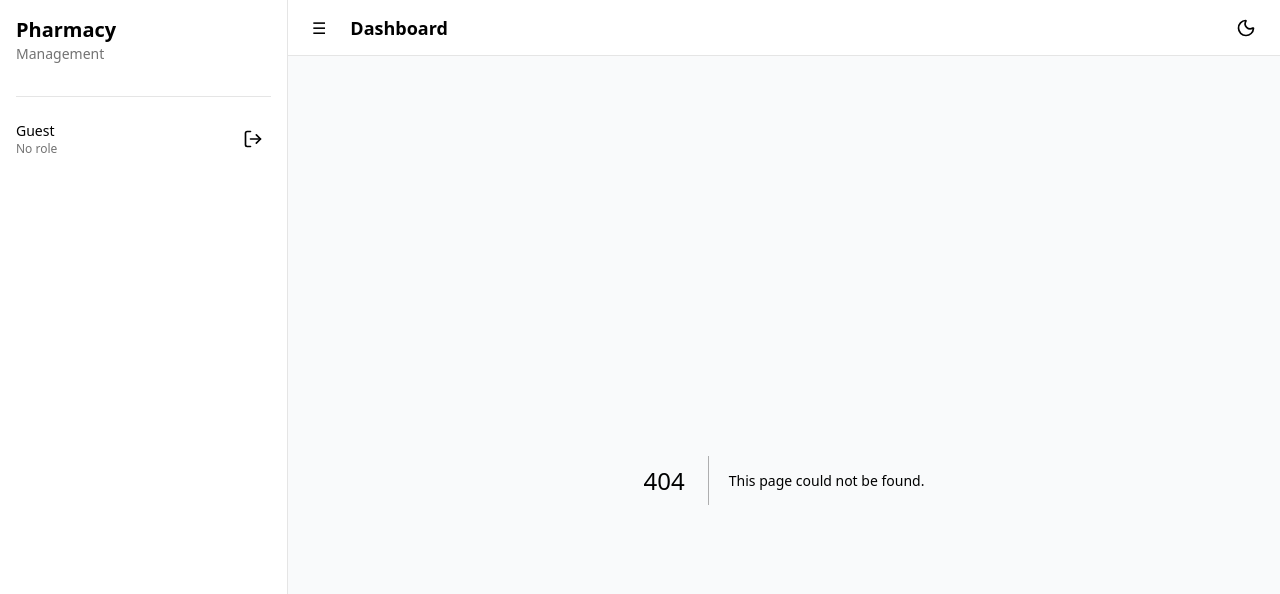
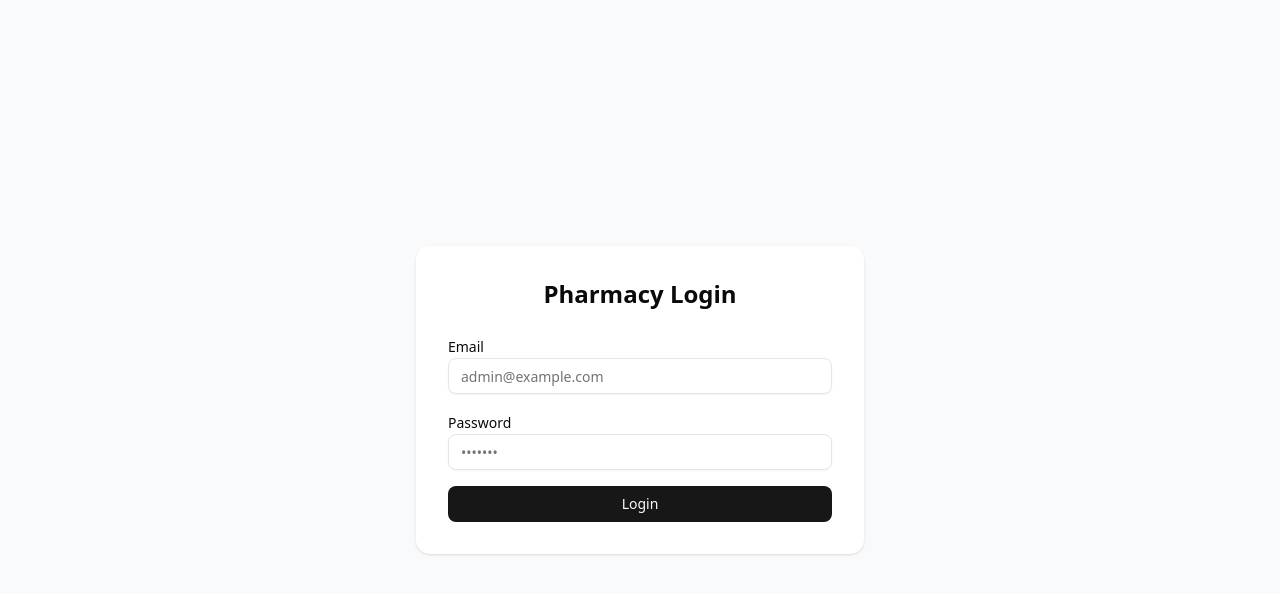
Before and after one commit to Jobayer98/pharmacy-management-frontend, a Next.js app: page /login in a window 1280 px wide. Before the commit this address had no page. Shown: the top 594 px of the page. Built offline with nearby package versions, Linux system fonts and the light colour scheme.

Commit message:
feat(auth): add login page with mock authentication and role detection

```diff
--- /dev/null
+++ b/src/app/(auth)/login/page.tsx
@@ -0,0 +1,74 @@
+"use client";
+
+import React, { useState } from "react";
+import { useRouter } from "next/navigation";
+import { toast } from "sonner";
+import { Button } from "@/components/ui/button";
+import { Input } from "@/components/ui/input";
+import { useUserStore, Role } from "@/store/useUserStore";
+
+export default function LoginPage() {
+  const router = useRouter();
+  const { setUser } = useUserStore();
+
+  const [email, setEmail] = useState("");
+  const [password, setPassword] = useState("");
+
+  const login = () => {
+    if (!email || !password) {
+      toast.error("Email & password required");
+      return;
+    }
+
+    // Mock login
+    let selectedRole: Role = "admin";
+
+    if (email.includes("manager")) selectedRole = "manager";
+    if (email.includes("sales")) selectedRole = "sales";
+
+    setUser({
+      token: "mock-token-123",
+      role: selectedRole,
+      name: email.split("@")[0],
+    });
+
+    toast.success(`Logged in as ${selectedRole}`);
+    router.push("/dashboard");
+  };
+
+  return (
+    <div className="flex items-center justify-center min-h-screen bg-gray-50 dark:bg-zinc-950">
+      <div className="w-full max-w-md bg-white dark:bg-zinc-900 p-8 rounded-xl shadow">
+        <h1 className="text-2xl font-semibold text-center mb-6">
+          Pharmacy Login
+        </h1>
+
+        <div className="space-y-4">
+          <div>
+            <label className="text-sm font-medium">Email</label>
+            <Input
+              type="email"
+              placeholder="admin@example.com"
+              value={email}
+              onChange={(e) => setEmail(e.target.value)}
+            />
+          </div>
+
+          <div>
+            <label className="text-sm font-medium">Password</label>
+            <Input
+              type="password"
+              placeholder="•••••••"
+              value={password}
+              onChange={(e) => setPassword(e.target.value)}
+            />
+          </div>
+
+          <Button className="w-full" onClick={login}>
+            Login
+          </Button>
+        </div>
+      </div>
+    </div>
+  );
+}
--- a/src/app/dashboard/page.tsx
+++ b/src/app/(main)/dashboard/page.tsx
@@ -1,4 +1,5 @@
-import React from "react";
+"use client";
+
 import { useUserStore } from "@/store/useUserStore";
 
 export default function DashboardPage() {
--- /dev/null
+++ b/src/app/(main)/layout.tsx
@@ -0,0 +1,17 @@
+import { ReactNode } from "react";
+import { Sidebar } from "@/components/Sidebar";
+import { Topbar } from "@/components/Topbar";
+
+export default function MainLayout({ children }: { children: ReactNode }) {
+  return (
+    <div className="flex min-h-screen">
+      <Sidebar />
+      <div className="flex-1 flex flex-col">
+        <Topbar />
+        <main className="p-6 bg-gray-50 dark:bg-zinc-950 min-h-[calc(100vh-56px)]">
+          {children}
+        </main>
+      </div>
+    </div>
+  );
+}
--- a/src/app/layout.tsx
+++ b/src/app/layout.tsx
@@ -2,28 +2,14 @@ import "./globals.css";
 import { ReactNode } from "react";
 import { ThemeProvider } from "@/components/context/theme-provider";
 import { Toaster } from "sonner";
-import { Sidebar } from "@/components/Sidebar";
-import { Topbar } from "@/components/Topbar";
 
-interface RootLayoutProps {
-  children: ReactNode;
-}
-
-export default function RootLayout({ children }: RootLayoutProps) {
+export default function RootLayout({ children }: { children: ReactNode }) {
   return (
     <html lang="en" suppressHydrationWarning>
       <body>
         <ThemeProvider attribute="class" defaultTheme="system" enableSystem>
           <Toaster richColors position="top-right" />
-          <div className="flex min-h-screen">
-            <Sidebar />
-            <div className="flex-1 flex flex-col">
-              <Topbar />
-              <main className="p-6 bg-gray-50 dark:bg-zinc-950 min-h-[calc(100vh-56px)]">
-                {children}
-              </main>
-            </div>
-          </div>
+          {children}
         </ThemeProvider>
       </body>
     </html>
```
